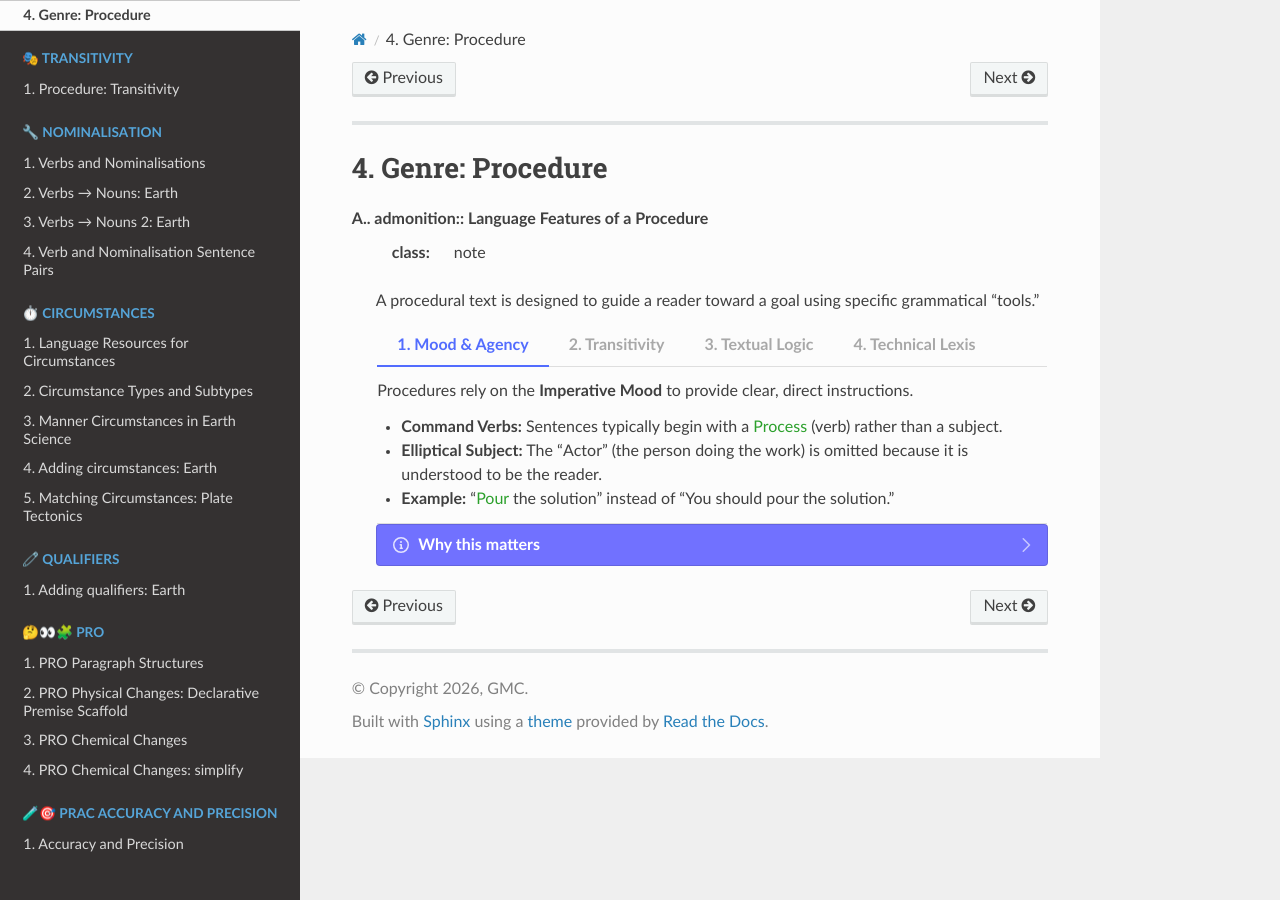
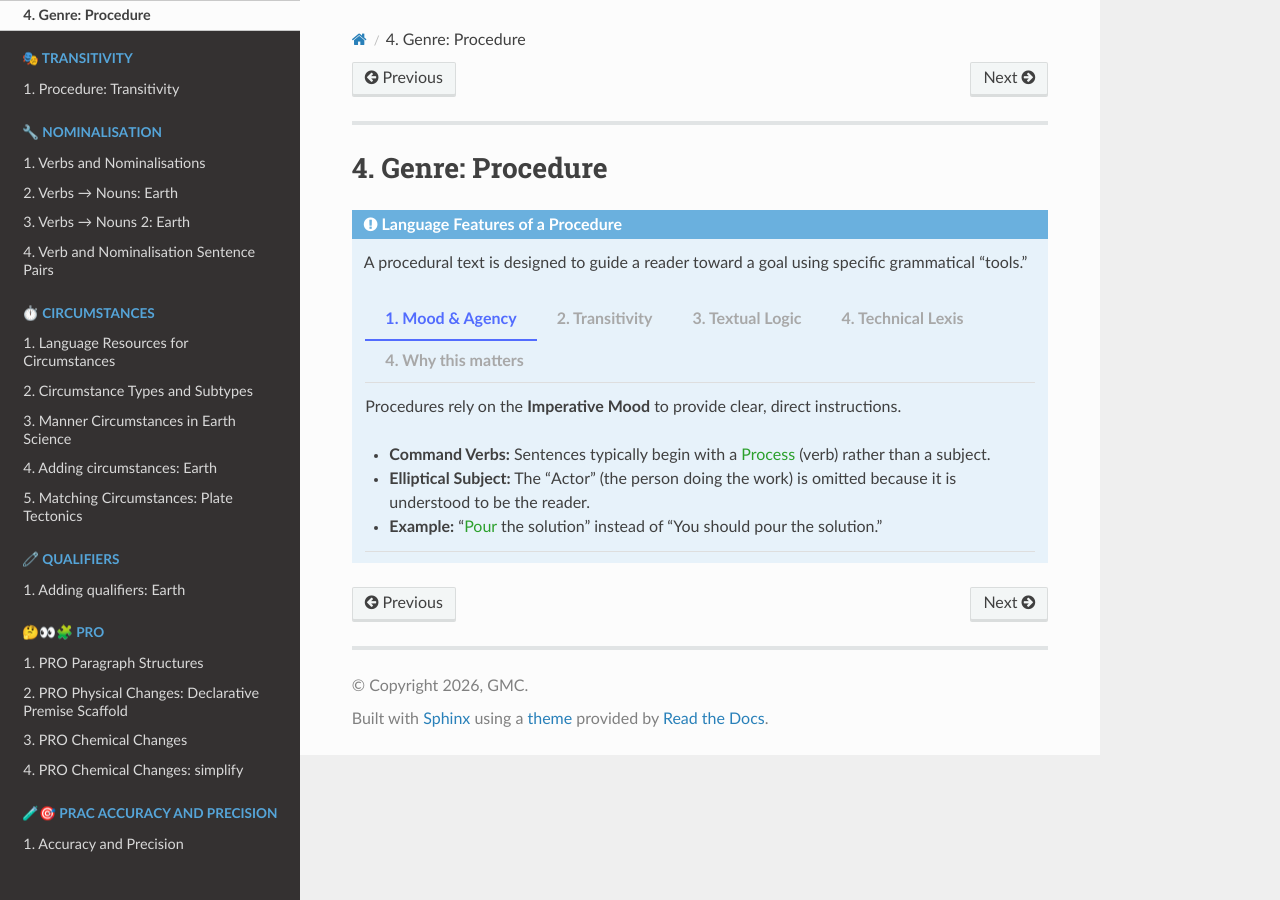
Before and after one commit to gmc-code/PC-Science-and-language, a Sphinx documentation site: the page built from docs/language/genre_procedure.rst, in a window 1280 px wide. Built offline with Sphinx 7.4.7 and the Read the Docs theme 3.1.0, drawn with Linux system fonts in a browser that asks for light colours; pages that are not in the unit, such as notebooks, are missing from menus.

Commit message:
procedure

```diff
--- a/docs/language/genre_procedure.rst
+++ b/docs/language/genre_procedure.rst
@@ -2,7 +2,7 @@
 Genre: Procedure
 ======================================================
 
-A.. admonition:: Language Features of a Procedure
+.. admonition:: Language Features of a Procedure
     :class: note
 
     A procedural text is designed to guide a reader toward a goal using specific grammatical "tools."
@@ -40,8 +40,7 @@ A.. admonition:: Language Features of a Procedure
             * **Measurement:** Precise quantities are used (e.g., "**50 mL**" instead of "a bit").
             * **Safety Verbs:** Specific actions like ":process:`Extinguish`" or ":process:`Saturate`" provide more clarity than "put out" or "soak."
 
-    .. dropdown:: Why this matters
-        :icon: info
-        :color: primary
+        .. tab-item:: 4. Why this matters
 
-        Using these features ensures that the text is **objective** and **repeatable**. By removing the "I" or "You," the focus remains entirely on the task at hand, which is essential for scientific and technical documentation.
+            * Using these features ensures that the text is **objective** and **repeatable**.
+            * By removing the "I" or "You," the focus remains entirely on the task at hand, which is essential for scientific and technical documentation.
--- a/docs/transitivity/procedure_Bunsen_burner.rst
+++ b/docs/transitivity/procedure_transitivity.rst
@@ -653,6 +653,6 @@ Reaction: lead(II) nitrate with potassium iodide
 
     Write a procedure for and carry out Transitivity Analysis for:
 
-    #. Filtering sand from a slat solution.
+    #. Filtering sand from a salt solution.
     #. Making a saturated salt solution.
     #. Testing the pH of acetic aid.
```
Also changed, not shown: docs/index.rst (+1 -7 lines).
